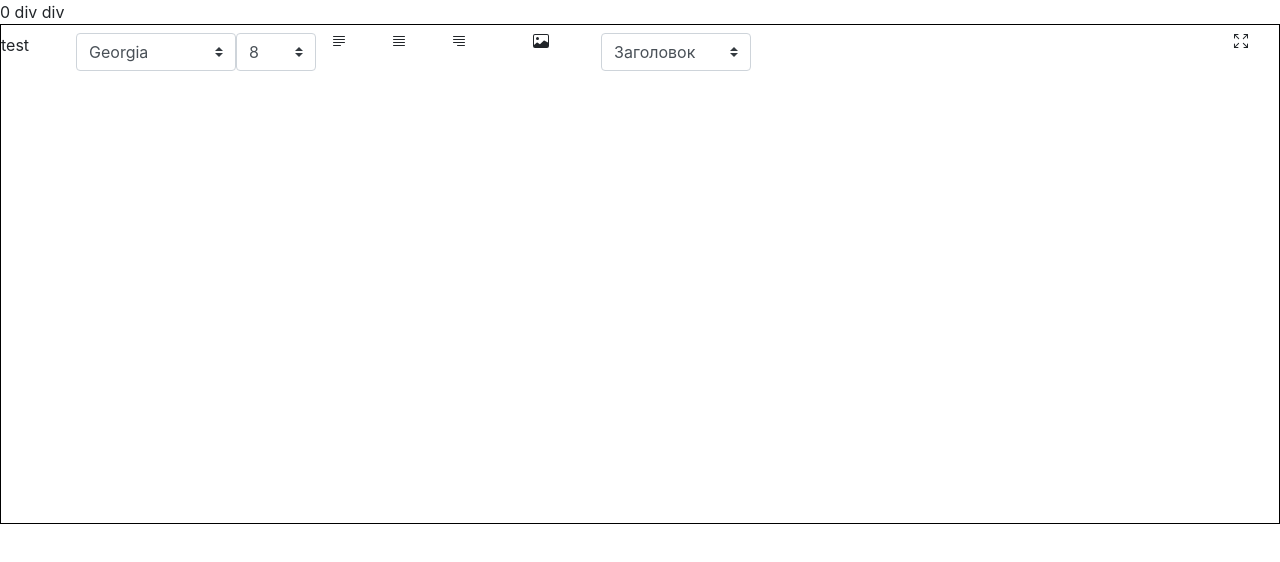
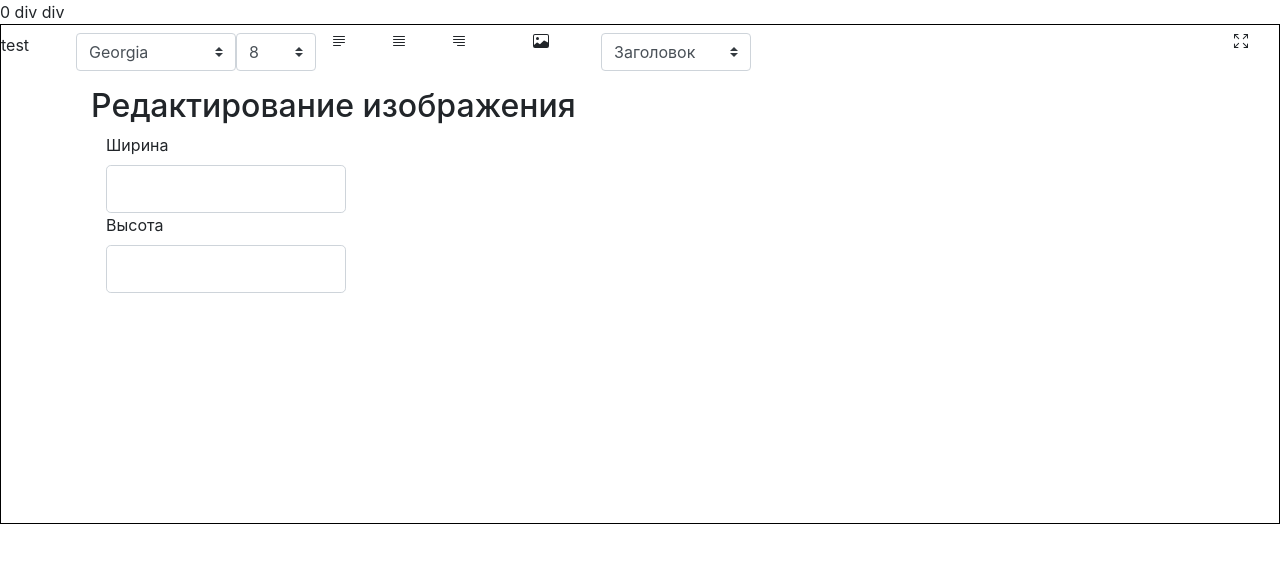
Before and after one commit to dimaarion/react-redactor, a React (Create React App) app: page / in a window 1280 px wide. Shown: the top 562 px of the page. Built offline with nearby package versions, Linux system fonts and the light colour scheme.

Commit message:
3 files modified, 1 added

```diff
--- a/src/ImgRemove.js
+++ b/src/ImgRemove.js
@@ -1,9 +1,11 @@
 import React from "react";
-
+import Inputs from "./Inputs";
 function ImgRemove(props) {
   return (
     <div className="col">
-
+    <h2 className = "text-left">Редактирование изображения</h2>
+     <Inputs name = 'Ширина' col = "3" cange = {()=>{}} />
+     <Inputs name = 'Высота' col = "3" cange = {()=>{}} />
     </div>
   );
 }
--- a/src/Inputs.js
+++ b/src/Inputs.js
@@ -2,8 +2,9 @@ import React from "react";
 
 function Inputs(props) {
   return (
-    <div className="col">
-     <input className="form-control form-control-lg" type="text" placeholder=".form-control-lg"/>
+    <div className={"col-" + props.col + ' text-left ' + props.classes}>
+     <label htmlFor={props.id}>{props.name}</label>
+     <input id = {props.id} className="form-control form-control-lg" type="text" placeholder={props.text} onChange = {(e)=>props.cange(e.target.value)}/>
     </div>
   );
 }
--- a/src/Panel.js
+++ b/src/Panel.js
@@ -4,6 +4,7 @@ import Aligns from "./Aligns";
 import FamelyF from "./FamelyF";
 import Images from "./Images";
 import Headers from "./Headers";
+import ImgRemove from "./ImgRemove";
 function Panel(props) {
   return (
     <div className="container">
@@ -17,6 +18,7 @@ function Panel(props) {
        <Images/>
      <Headers settextbl = {props.settextbl} setitemss={props.setitemss}/>
       </div>
+      <ImgRemove/>
     </div>
   );
 }
```
Also changed, not shown: src/LineLeft.js (added).
